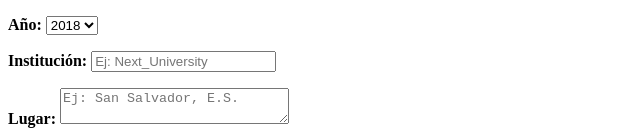
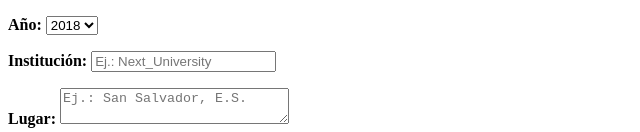
Before and after one commit to MarioFranciscoRuizOsorio/FundamentosHTML_Mario_Ruiz, a plain HTML site: page educacion.html in a window 1280 px wide. Shown: the part 820-952 px from the top of the page, 0-640 px from the left. Drawn offline with Linux system fonts and the light colour scheme.

Commit message:
Updated file educacion.html only
Updated file for 1rst final exam "Desarrollador Web"

```diff
--- a/educacion.html
+++ b/educacion.html
@@ -137,12 +137,12 @@
 
       <p><strong>
     		<label for="institucion">Institución: </label>
-    		<input type="text" name="institucion" placeholder="Ej: Next_University" autocomplete="off" required>
+    		<input type="text" name="institucion" placeholder="Ej.: Next_University" autocomplete="off" required>
     	</strong></p>
 
     	<p><strong>
     		<label for="lugar">Lugar: </label>
-        <textarea name="lugar" rows="2" cols="26" placeholder="Ej: San Salvador, E.S." autocomplete="off" required></textarea>
+        <textarea name="lugar" rows="2" cols="26" placeholder="Ej.: San Salvador, E.S." autocomplete="off" required></textarea>
     	</strong></p>
 
       <p><strong>
```
